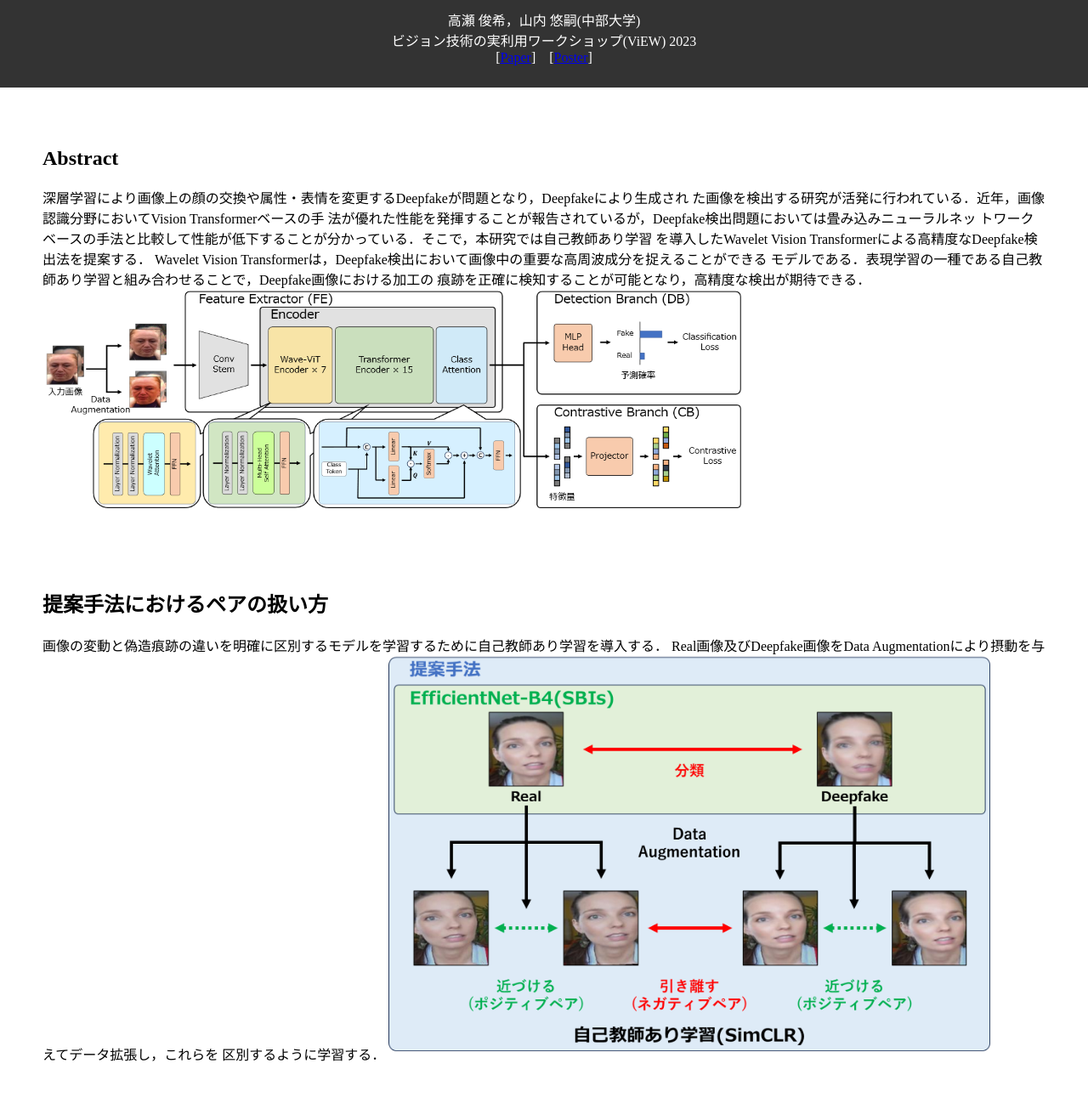
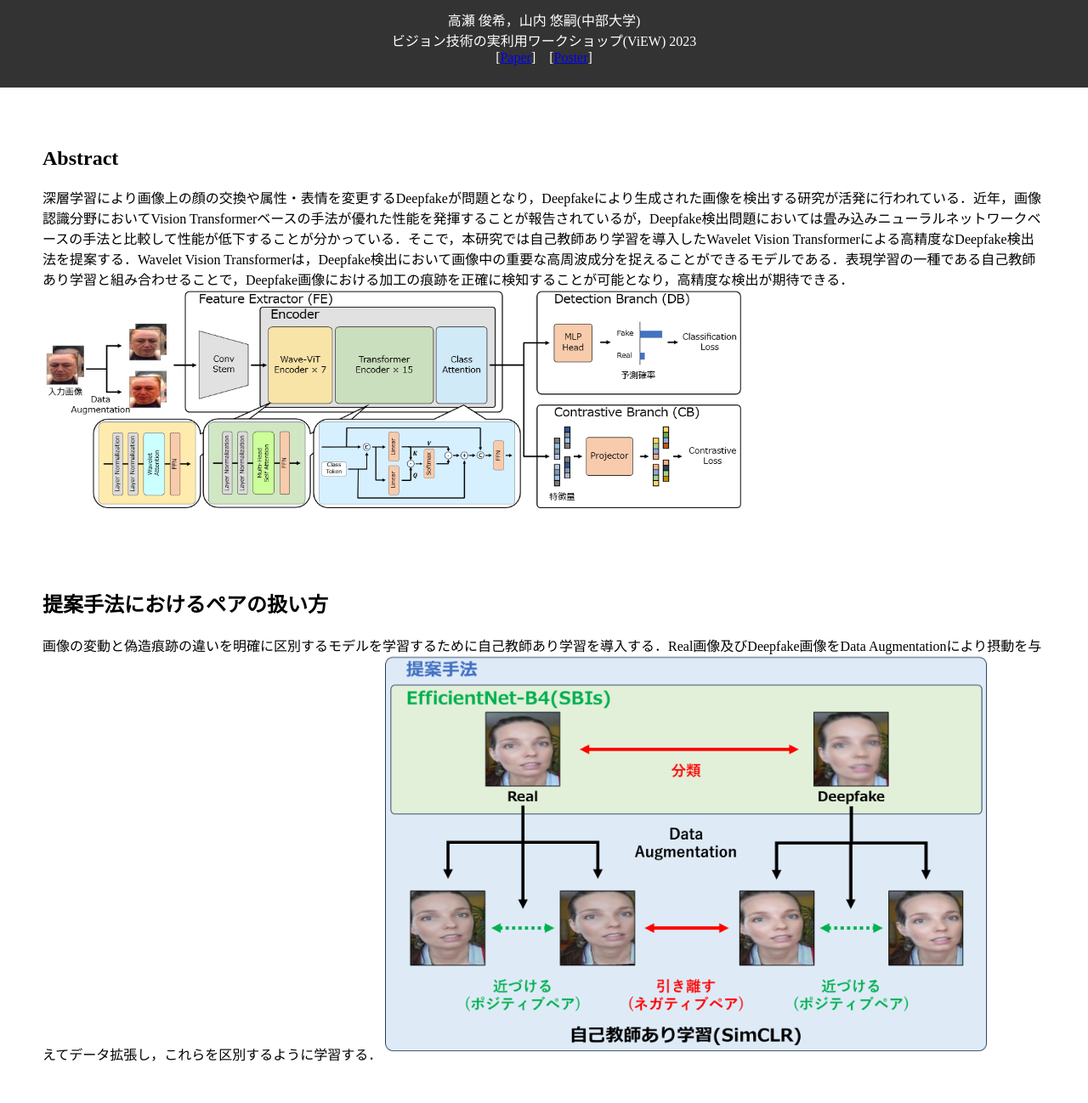
Before and after one commit to SyunkiTakase/ContrastiveDeepfakedetectionPages, a plain HTML site: page index.html in a window 1280 px wide. Shown: the part 180-1478 px from the top of the page at 85% size. Drawn offline with Linux system fonts and the light colour scheme.

Commit message:
Add files via upload

```diff
--- a/index.html
+++ b/index.html
@@ -56,14 +56,7 @@
         <div>
             <h2>Abstract</h2>
 
-            深層学習により画像上の顔の交換や属性・表情を変更するDeepfakeが問題となり，Deepfakeにより生成され
-            た画像を検出する研究が活発に行われている．近年，画像認識分野においてVision Transformerベースの手
-            法が優れた性能を発揮することが報告されているが，Deepfake検出問題においては畳み込みニューラルネッ
-            トワークベースの手法と比較して性能が低下することが分かっている．そこで，本研究では自己教師あり学習
-            を導入したWavelet Vision Transformerによる高精度なDeepfake検出法を提案する．
-            Wavelet Vision Transformerは，Deepfake検出において画像中の重要な高周波成分を捉えることができる
-            モデルである．表現学習の一種である自己教師あり学習と組み合わせることで，Deepfake画像における加工の
-            痕跡を正確に検知することが可能となり，高精度な検出が期待できる．
+            深層学習により画像上の顔の交換や属性・表情を変更するDeepfakeが問題となり，Deepfakeにより生成された画像を検出する研究が活発に行われている．近年，画像認識分野においてVision Transformerベースの手法が優れた性能を発揮することが報告されているが，Deepfake検出問題においては畳み込みニューラルネットワークベースの手法と比較して性能が低下することが分かっている．そこで，本研究では自己教師あり学習を導入したWavelet Vision Transformerによる高精度なDeepfake検出法を提案する．Wavelet Vision Transformerは，Deepfake検出において画像中の重要な高周波成分を捉えることができるモデルである．表現学習の一種である自己教師あり学習と組み合わせることで，Deepfake画像における加工の痕跡を正確に検知することが可能となり，高精度な検出が期待できる．
 
             <img src="pic/contrastive_detection.png" width="70%">
 
@@ -72,9 +65,7 @@
         <div>
             <h2>提案手法におけるペアの扱い方</h2>
 
-            画像の変動と偽造痕跡の違いを明確に区別するモデルを学習するために自己教師あり学習を導入する．
-            Real画像及びDeepfake画像をData Augmentationにより摂動を与えてデータ拡張し，これらを
-            区別するように学習する．
+            画像の変動と偽造痕跡の違いを明確に区別するモデルを学習するために自己教師あり学習を導入する．Real画像及びDeepfake画像をData Augmentationにより摂動を与えてデータ拡張し，これらを区別するように学習する．
 
             <img src="pic/pair.png" width="60%">
 
@@ -83,9 +74,7 @@
         <div>
             <h2>4つのデータセットに対する各手法のAUC</h2>
 
-            Wave-ViTに自己教師あり学習を導入した提案手法はEfficietnNet-B4よりも平均AUCが1.70[%]向上した．
-            ウェーブレット変換の導入による特徴抽出器の性能向上に加えて，自己教師あり学習の導入により画像上の
-            変動とDeepfakeの偽造痕跡を区別できるようになったためと考えられる．
+            Wave-ViTに自己教師あり学習を導入した提案手法はEfficietnNet-B4よりも平均AUCが1.70[%]向上した．ウェーブレット変換の導入による特徴抽出器の性能向上に加えて，自己教師あり学習の導入により画像上の変動とDeepfakeの偽造痕跡を区別できるようになったためと考えられる．
 
             <img src="pic/result.png" width="60%">
 
```
